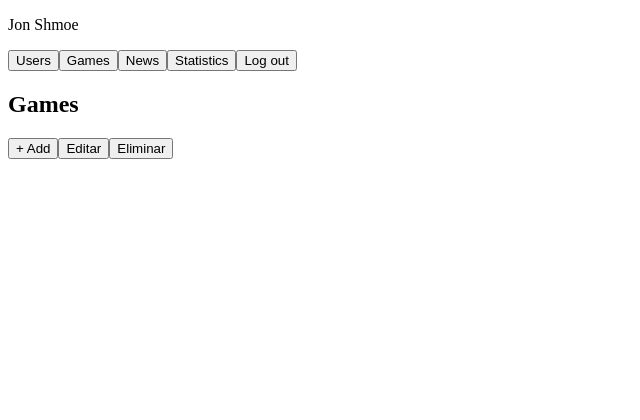
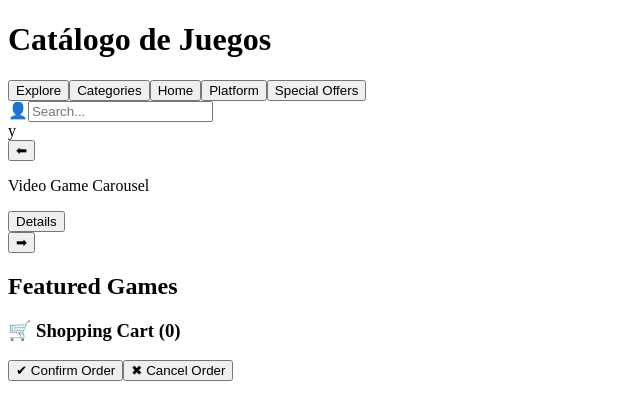
Before and after one commit to leco123456/Grupo-7.PW, a React (Vite) app in the folder Grupo7-react/: page / in a window 1280 px wide. Shown: the top 420 px of the page, without its empty margins (0-640 px from the left). Built offline with nearby package versions, Linux system fonts and the light colour scheme.

Commit message:
react parte 2

```diff
--- a/Grupo7-react/src/main.tsx
+++ b/Grupo7-react/src/main.tsx
@@ -7,9 +7,12 @@ import NotificacionCompra from './Pages/NotificacionCompra'
 import Detalle from './Pages/Detalle'
 import Reseña from './Pages/Reseña'
 import AdminJuegos from './Pages/AdminJuegos'
+import AgregarJuego from './Pages/AgregarJuego'
+import EditarJuego from './Pages/EditarJuego'
+import EliminarJuego from './Pages/EliminarJuego'
 createRoot(document.getElementById('root')!).render(
   <StrictMode>
-   <AdminJuegos/>
+   <PaginaPrincipal/>
 
   </StrictMode>,
 )
```
